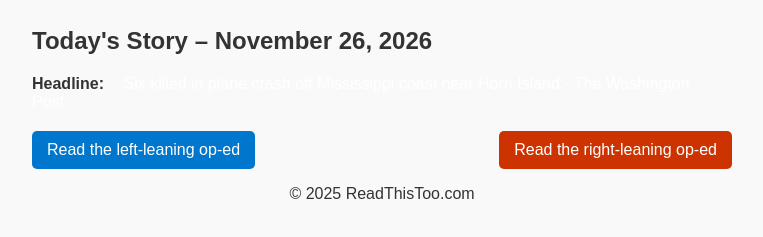
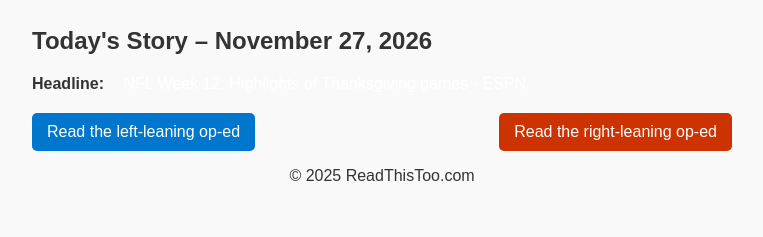
Before and after one commit to vikrogers/readthistoo, a plain HTML site: page index.html in a window 1280 px wide. Shown: the part 161-398 px from the top of the page, without its empty margins (258-1021 px from the left). Drawn offline with Linux system fonts and the light colour scheme.

Commit message:
Daily update

```diff
--- a/index.html
+++ b/index.html
@@ -12,8 +12,8 @@
   </header>
 
   <main>
-    <h2>Today's Story – November 26, 2026</h2>
-    <p><strong>Headline:</strong> <a href="https://www.washingtonpost.com/nation/2026/11/25/six-killed-plane-crash-off-mississippi-coast-near-horn-island/" target="_blank">Six killed in plane crash off Mississippi coast near Horn Island - The Washington Post</a></p>
+    <h2>Today's Story – November 27, 2026</h2>
+    <p><strong>Headline:</strong> <a href="https://www.espn.com/nfl/story/_/id/50599365/nfl-week-12-highlights-touchdowns-plays" target="_blank">NFL Week 12: Highlights of Thanksgiving games - ESPN</a></p>
     <div class="links">
       <a href="https://www.vox.com/" target="_blank" class="left">Read the left-leaning op-ed</a>
       <a href="https://www.wsj.com/" target="_blank" class="right">Read the right-leaning op-ed</a>
```
